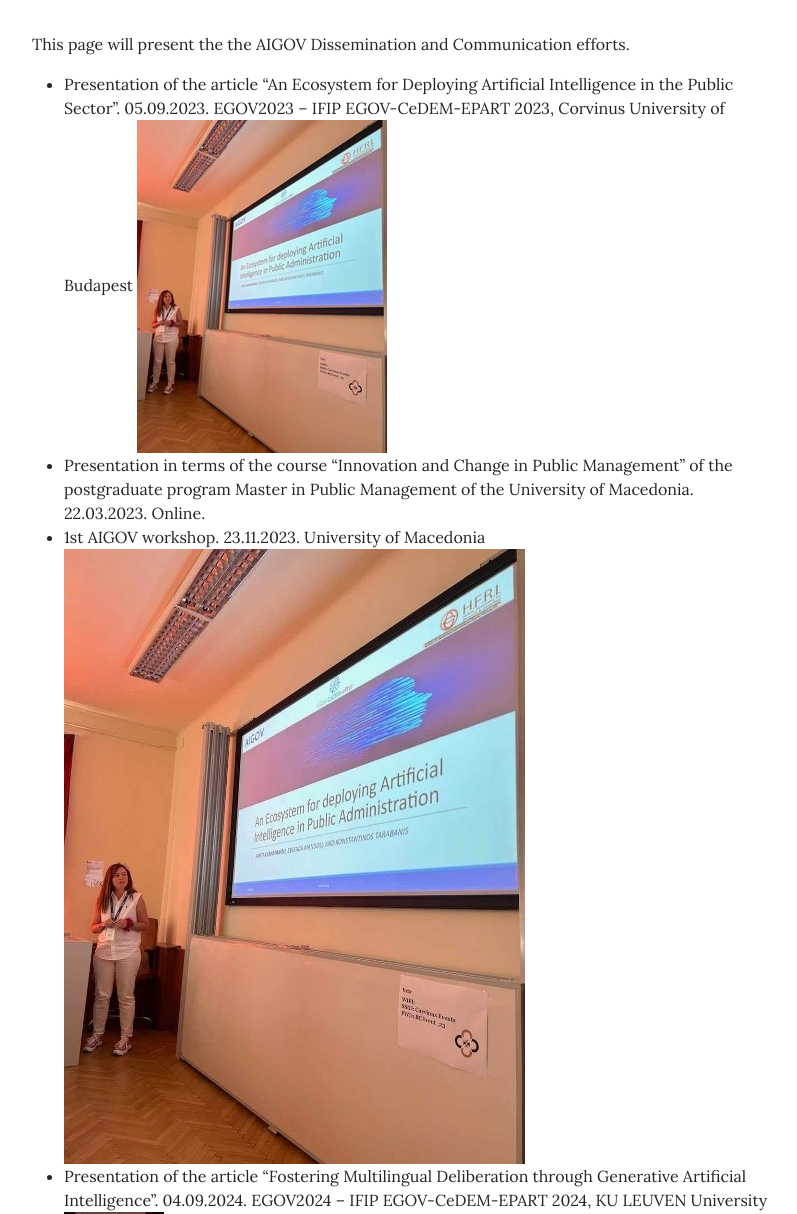
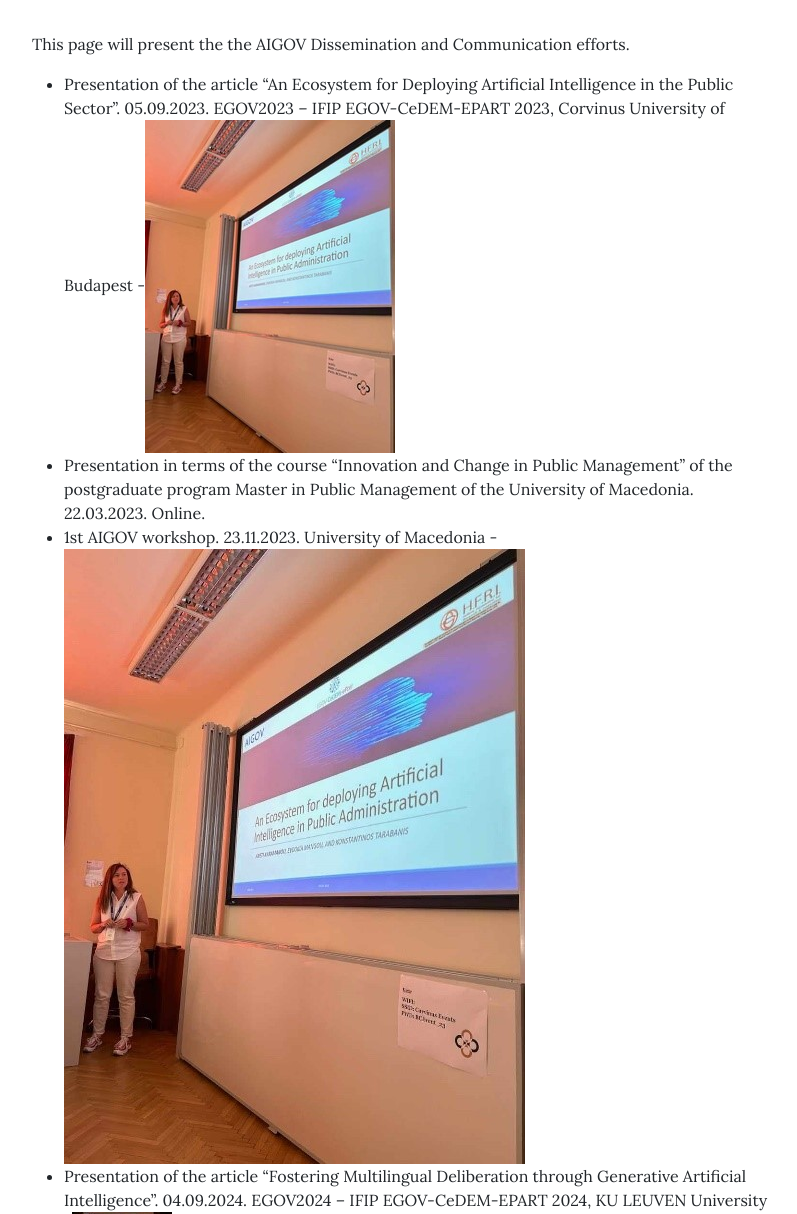
Before and after one commit to AIGOV-elidek/aigov-elidek.github.io, a Jekyll site: the page built from pages/dissemination.md, in a window 1280 px wide and 1400 px high, scrolled down 201 px. Shown: the part 186-1400 px from the top of the window, without its empty margins (240-1037 px from the left). Built offline with Jekyll 4.4.1, drawn with Linux system fonts in a browser that asks for light colours; some of the changed text lies outside the part shown.

Commit message:
Update dissemination.md

```diff
--- a/pages/dissemination.md
+++ b/pages/dissemination.md
@@ -8,9 +8,9 @@ permalink: /dissemination/
 This page will present the the AIGOV Dissemination and Communication efforts.
 
 - Presentation of the article "An Ecosystem for Deploying Artificial Intelligence in the Public Sector". 05.09.2023. EGOV2023 – IFIP EGOV-CeDEM-EPART 2023, Corvinus University of Budapest
-   ![Image](/assets/theme/images/egov23_2_resized.jpg)
+   -![Image](/assets/theme/images/egov23_2_resized.jpg)
 - Presentation in terms of the course “Innovation and Change in Public Management” of the postgraduate program Master in Public Management of the University of Macedonia. 22.03.2023. Online.
 - 1st AIGOV workshop. 23.11.2023. University of Macedonia
-   ![Image](/assets/theme/images/egov23_2.jpg)
+   -![Image](/assets/theme/images/egov23_2.jpg)
 - Presentation of the article "Fostering Multilingual Deliberation through Generative Artificial Intelligence". 04.09.2024. EGOV2024 – IFIP EGOV-CeDEM-EPART 2024, KU LEUVEN University
-   ![Image](/assets/theme/images/eGOV2024_resized.jpg)
+   -![Image](/assets/theme/images/eGOV2024_resized.jpg)
```
